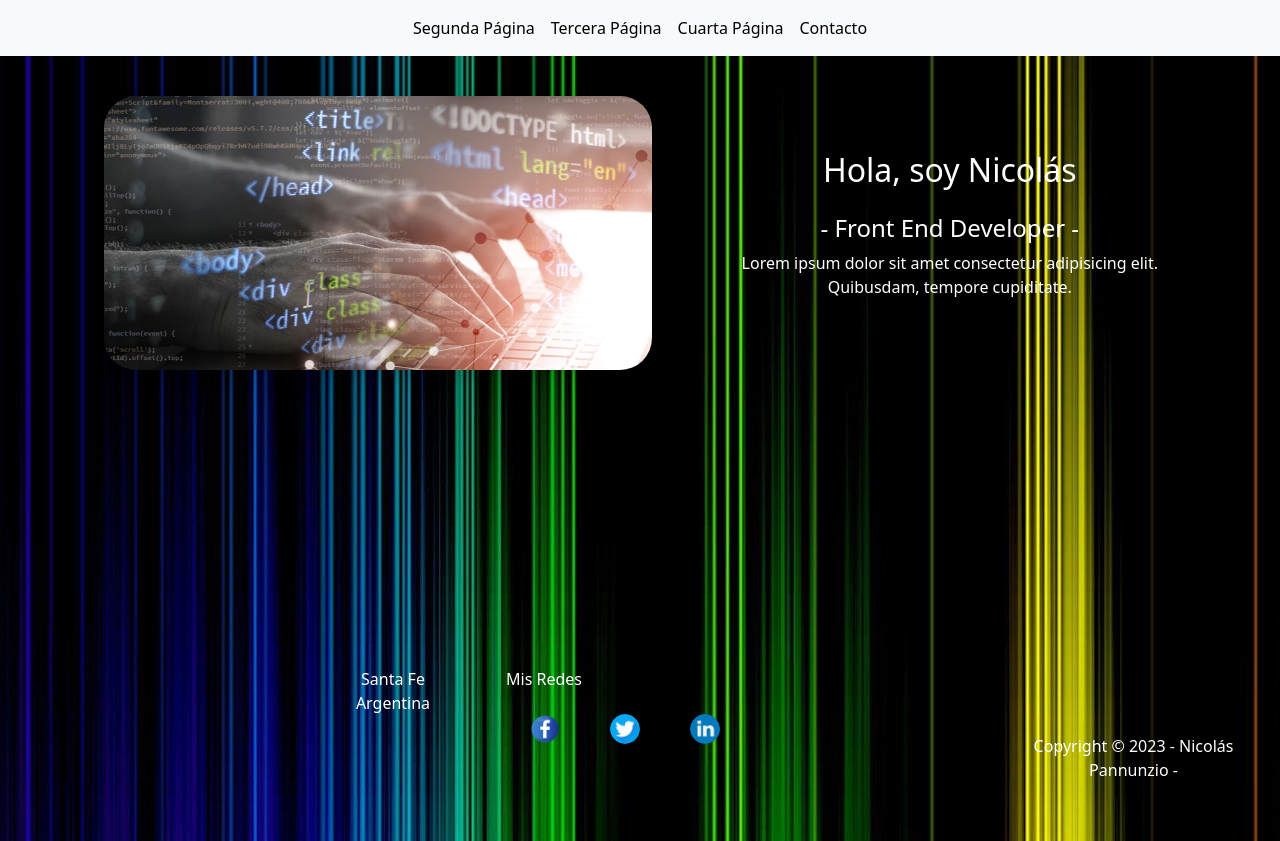
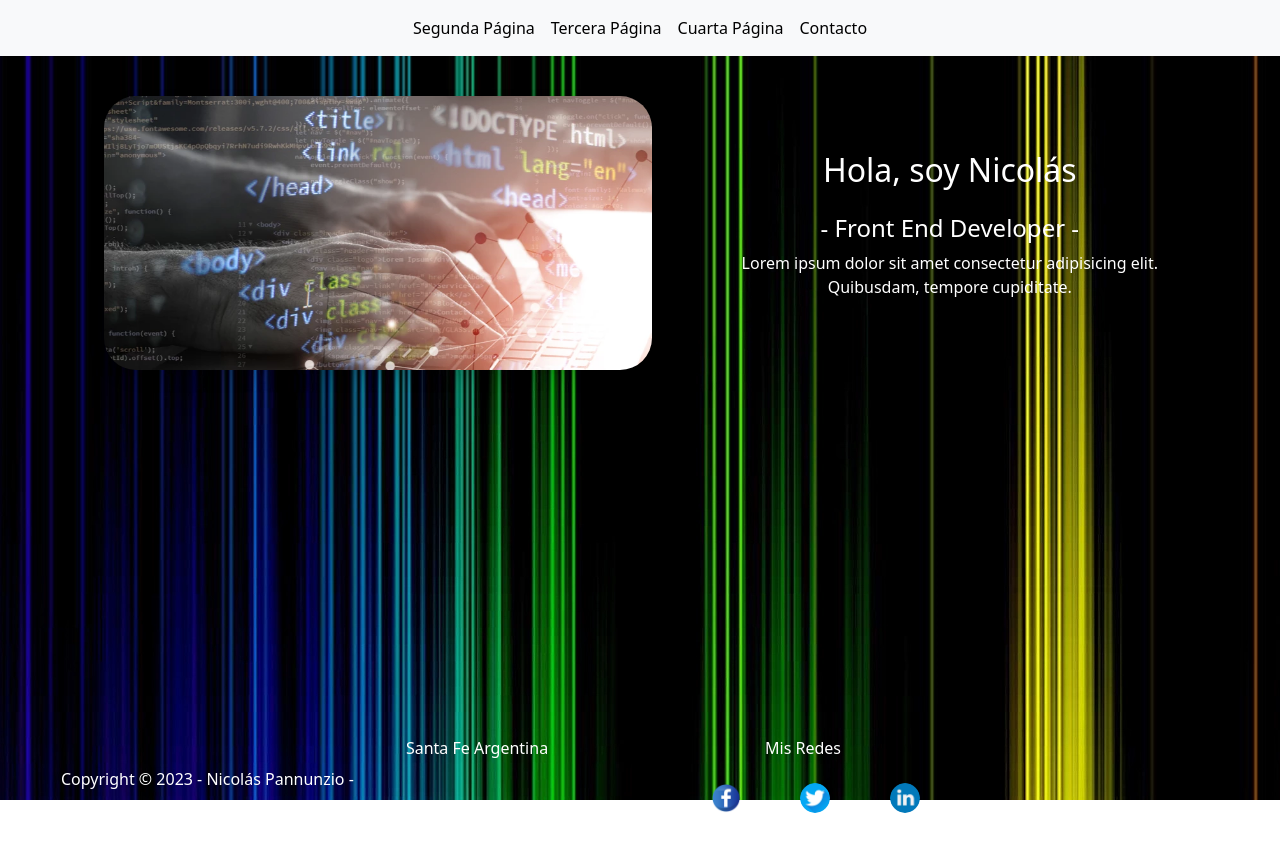
Before and after one commit to nicolaspannunzio/2PreEntrega-NicolasPannunzio, a website: page index.html in a window 1280 px wide. After the commit the page ends 800 px from the top, so only its background shows below. Drawn offline with nearby package versions, Linux system fonts and the light colour scheme.

Commit message:
se corrige footer, nuevamente

```diff
--- a/SCSS/Modulos/_footer.scss
+++ b/SCSS/Modulos/_footer.scss
@@ -1,9 +1,9 @@
 #footer{
+        position: fixed;
         bottom: 0;
         left: 0;
         max-width: 100%;
         width: 100%;
-        display: flex;
         justify-content: center;
         align-items: center;
         height: 5vh;
```
Also changed, not shown: css/style.css.
